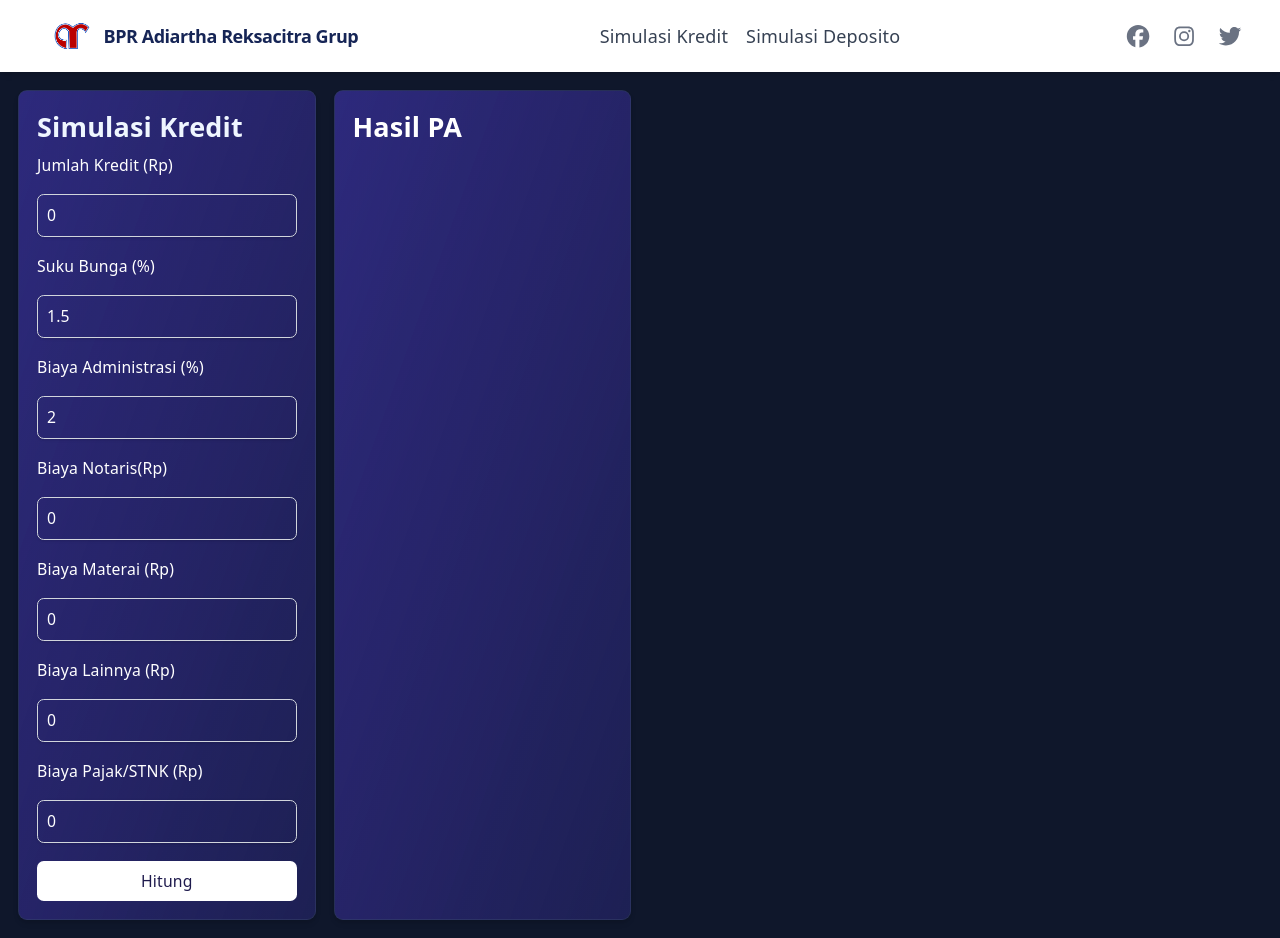
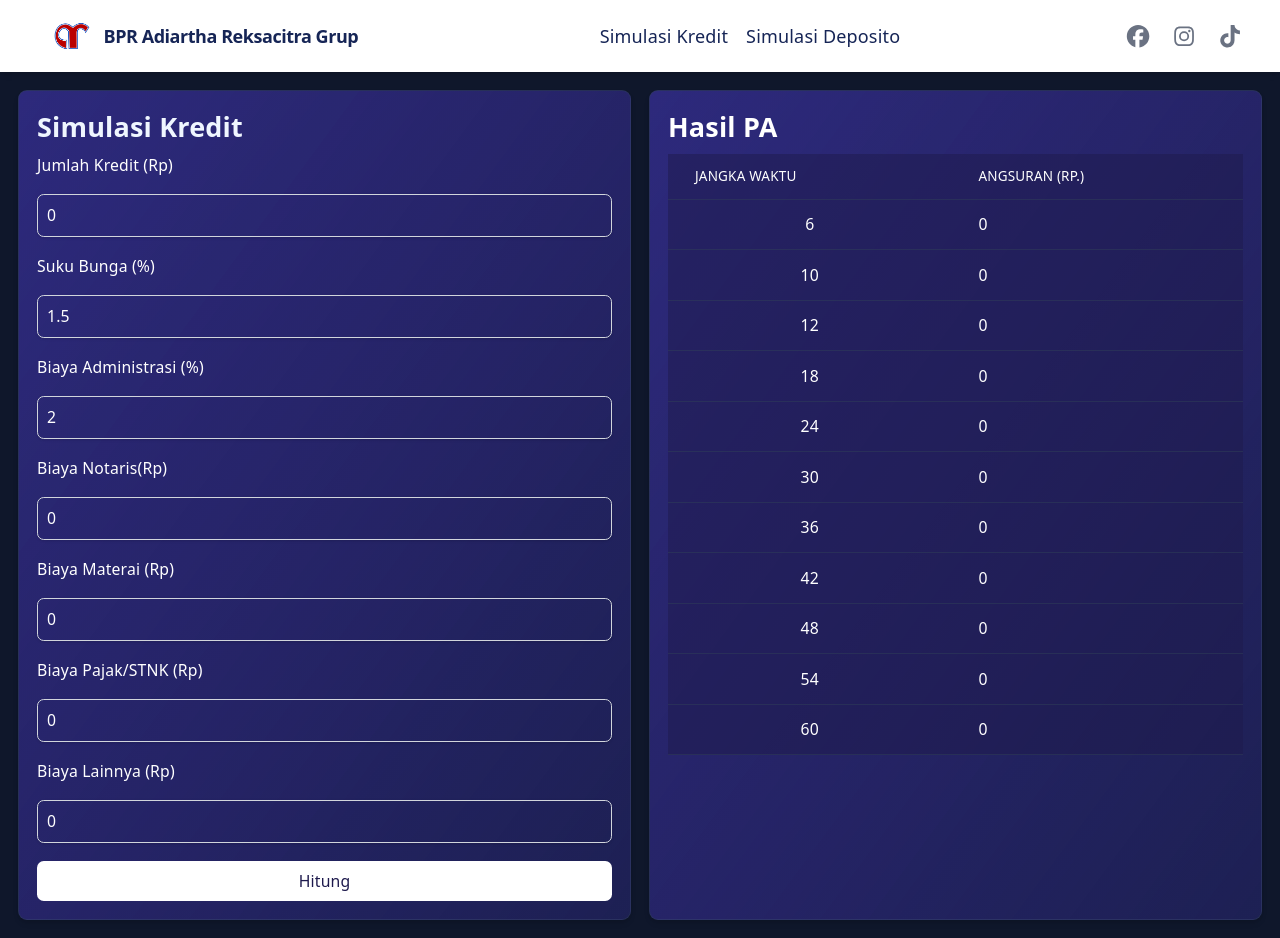
Before and after one commit to vickyyogi/simulasi-angsuran, a React (Vite) app: page / in a window 1280 px wide. Built offline with nearby package versions, Linux system fonts and the light colour scheme.

Commit message:
angsuranpa done

```diff
--- a/index.html
+++ b/index.html
@@ -4,7 +4,7 @@
     <meta charset="UTF-8" />
     <link rel="icon" type="image/svg+xml" href="/src/assets/logo-arc.png" />
     <meta name="viewport" content="width=device-width, initial-scale=1.0" />
-    <title>simulasi-angsuran</title>
+    <title>Hitung Angsuran</title>
   </head>
   <body>
     <div id="root"></div>
--- a/src/components/Header.jsx
+++ b/src/components/Header.jsx
@@ -3,7 +3,7 @@ import LogoArc from '../assets/logo-arc.png'
 import { BrowserRouter, Router, Routes, Route, Link } from 'react-router-dom';
 import {useState} from 'react'
 import { FontAwesomeIcon } from '@fortawesome/react-fontawesome'
-import { faFacebook, faInstagram, faTwitter } from '@fortawesome/free-brands-svg-icons'
+import { faFacebook, faInstagram ,faTiktok} from '@fortawesome/free-brands-svg-icons'
 
 function Header() {
   const [isMenuOpen, setIsMenuOpen] = useState(false);
@@ -19,12 +19,12 @@ function Header() {
 
         {/* Navigation Links Desktop */}
         <nav className='hidden md:flex items-center space-x-4'>
-          <Link to="/" className='text-gray-700 hover:text-blue-600 transition-colors'>Simulasi Kredit</Link>
-          <Link to="/deposito" className='text-gray-700 hover:text-blue-600 transition-colors'>Simulasi Deposito</Link>
+          <Link to="/" className='text-blue-950 hover:text-blue-600 transition-colors'>Simulasi Kredit</Link>
+          <Link to="/deposito" className='text-blue-950 hover:text-blue-600 transition-colors'>Simulasi Deposito</Link>
         </nav>
 
         {/* Social Media Links Desktop */}
-        <div className="flex items-center space-x-4 text-gray-500">
+        <div className="hidden md:flex items-center space-x-4 text-gray-500">
             <a href="#" className="hover:text-blue-600 transition-colors">
               <FontAwesomeIcon icon={faFacebook} size="lg" />
             </a>
@@ -32,7 +32,7 @@ function Header() {
               <FontAwesomeIcon icon={faInstagram} size="lg" />
             </a>
             <a href="#" className="hover:text-black transition-colors">
-              <FontAwesomeIcon icon={faTwitter} size="lg" />
+              <FontAwesomeIcon icon={faTiktok} size="lg" />
             </a>
         </div>
 
@@ -52,8 +52,8 @@ function Header() {
       {/* menu mobile dropdown */}
             <div className={`${isMenuOpen ? 'block' : 'hidden'} md:hidden bg-gray-50 border-t border-gray-200 shadow-inner`}>
                 <div className='px-2 pt-2 pb-3 space-y-1 sm:px-2'>
-                  <Link to="/" className='block px-3 y-2 text-gray-700 hover:text-blue-600 transition-colors'>Simulasi Kredit</Link>
-                  <Link to="/deposito" className='block px-3 y-2 text-gray-700 hover:text-blue-600 transition-colors'>Simulasi Deposito</Link>
+                  <Link to="/" className='block px-3 py-2 rounded-md text-base font-medium text-gray-700 hover:bg-indigo-50 hover:text-indigo-600'>Simulasi Kredit</Link>
+                  <Link to="/deposito" className='block px-3 py-2 rounded-md text-base font-medium text-gray-700 hover:bg-indigo-50 hover:text-indigo-600'>Simulasi Deposito</Link>
                   <a href="#" className="block px-3 py-2 rounded-md text-base font-medium text-gray-700 hover:bg-indigo-50 hover:text-indigo-600">Facebook</a>
                   <a href="#" className="block px-3 py-2 rounded-md text-base font-medium text-gray-700 hover:bg-indigo-50 hover:text-indigo-600">Instagram</a>
                   <a href="#" className="block px-3 py-2 rounded-md text-base font-medium text-gray-700 hover:bg-indigo-50 hover:text-indigo-600">Twitter</a>
--- a/src/components/Kredit.jsx
+++ b/src/components/Kredit.jsx
@@ -1,8 +1,12 @@
 import Header from "./Header"
 import './style.comp.css'
 import {useState} from 'react'
+import { converToRupiah } from "./convertRupiah"
 
 function Kredit(){
+
+    const [result, setResult] = useState(null)
+
     const [formData, setFormData] = useState({
         loanAmount:'0',
         interestRate:'1.5',
@@ -12,11 +16,32 @@ function Kredit(){
         lainnyaFee:'0',
         pajakStnkFee:'0'
     });
+
+    const jw = [6,10,12,18,24,30,36,42,48,54,60];
+
+    const countCredit = (e) => {
+        e.preventDefault();
+
+        const plafond = parseInt(formData.loanAmount) || 0;
+        const bunga = parseFloat(formData.interestRate) || 0;
+
+        const creditFlat = {};
+
+        jw.forEach((tenor) => {
+            creditFlat[tenor] = Math.ceil(((((plafond * (bunga/100)) * tenor) + plafond)/ tenor)/ 500 ) * 500;
+        })
+
+        setResult({
+            jw,
+            creditFlat
+        })
+    }
+
     return (
-        <div className="grid md:grid-cols-4 gap-4 p-4 max-w-7xl mx-auto">
+        <div className="grid md:grid-cols-2 gap-4 p-4 max-w-7xl mx-auto">
             <div className=" bg-gradient-to-br bg-indigo-900/90 to-slate-900/50 border border-slate-700/50 p-4 rounded-lg shadow-md space-y-6">
                 <h2 className="text-2xl font-semibold mb-2 text-blue-50">Simulasi Kredit</h2>
-                <form className="space-y-4 text-white text-sm">
+                <form className="space-y-4 text-white text-sm" onSubmit={countCredit}>
 
                         <label htmlFor="loanAmount" className="block text-sm font-medium ">Jumlah Kredit (Rp)</label>
                         <input type="number" name="loanAmount" value={formData.loanAmount} onChange={(e) => setFormData({...formData, loanAmount: e.target.value})} className="mt-1 block w-full border border-gray-300 rounded-md shadow-sm focus:ring-blue-500 focus:border-blue-500 sm:text-sm py-2 pl-2" />
@@ -28,16 +53,38 @@ function Kredit(){
                         <input type="number" name="notarisFee" value={formData.notarisFee} onChange={(e) => setFormData({...formData, notarisFee: e.target.value})} className="mt-1 block w-full border border-gray-300 rounded-md shadow-sm focus:ring-blue-500 focus:border-blue-500 sm:text-sm py-2 pl-2" />
                         <label htmlFor="loanAmount" className="block text-sm font-medium ">Biaya Materai (Rp)</label>
                         <input type="number" name="materaiFee" value={formData.materaiFee} onChange={(e) => setFormData({...formData, materaiFee: e.target.value})} className="mt-1 block w-full border border-gray-300 rounded-md shadow-sm focus:ring-blue-500 focus:border-blue-500 sm:text-sm py-2 pl-2" />
+                        <label htmlFor="loanAmount" className="block text-sm font-medium ">Biaya Pajak/STNK (Rp)</label>
+                        <input type="number" name="pajakStnkFee" value={formData.pajakStnkFee} onChange={(e) => setFormData({...formData, pajakStnkFee: e.target.value})} className="mt-1 block w-full border border-gray-300 rounded-md shadow-sm focus:ring-blue-500 focus:border-blue-500 sm:text-sm py-2 pl-2" />
                         <label htmlFor="loanAmount" className="block text-sm font-medium ">Biaya Lainnya (Rp)</label>
                         <input type="number" name="lainnyaFee" value={formData.lainnyaFee} onChange={(e) => setFormData({...formData, lainnyaFee: e.target.value})} className="mt-1 block w-full border border-gray-300 rounded-md shadow-sm focus:ring-blue-500 focus:border-blue-500 sm:text-sm py-2 pl-2" />
-                        <label htmlFor="loanAmount" className="block text-sm font-medium ">Biaya Pajak/STNK (Rp)</label>
-                        <input type="number" name="pajakStnkFee" value={formData.pajakStnkFee} onChange={(e) => setFormData({...formData, pajakStnkFee: e.target.value})} className="mt-1 block w-full border border-gray-300 rounded-md shadow-sm focus:ring-blue-500 focus:border-blue-500 sm:text-sm py-2 pl-2" />
 
                     <button type="submit" className="w-full bg-white text-indigo-950 py-2 px-4 rounded-md hover:bg-indigo-600 hover:text-white transition-colors cursor-pointer" >Hitung</button>
                 </form>
             </div>
             <div className="bg-gradient-to-br bg-indigo-900/90 to-slate-900/50 border border-slate-700/50 p-4 rounded-lg shadow-md space-y-6 text-white">
                 <h2 className="text-2xl font-semibold mb-2">Hasil PA</h2>
+                <div className="overflow-x-auto">
+                    <table className="w-full text-sm text-left text-white">
+                    <thead className="text-xs text-white uppercase bg-indigo-950/50 border-b border-slate-700/50">
+                        <tr>
+                            <td className="px-6 py-3">Jangka Waktu</td>
+                            <td className="px-6 py-3">Angsuran (Rp.)</td>
+                        </tr>
+                    </thead>
+                    <tbody className="bg-indigo-950/50 divide-amber-50/50 divide-y">
+                        {
+                            jw.map((t)=>{
+                                return (
+                                    <tr key={t} className="border-b border-slate-700/50">
+                                        <td className="px-6 py-3 text-center">{t}</td>
+                                        <td className="px-6 py-3">{result ? converToRupiah(result.creditFlat[t]) : 0}</td>
+                                    </tr>
+                                )
+                            })
+                        }
+                    </tbody>
+                </table>
+                </div>
             </div>
         </div>
     );
--- /dev/null
+++ b/src/components/convertRupiah.js
@@ -0,0 +1,9 @@
+export const converToRupiah = (num) =>{
+        if (isNaN(num)) return 'Rp.0';
+        return new Intl.NumberFormat('id-ID', {
+            style:'currency',
+            currency:'IDR',
+            minimumFractionDigits:0,
+            maximumFractionDigits:0
+        }).format(num);
+    }
```
